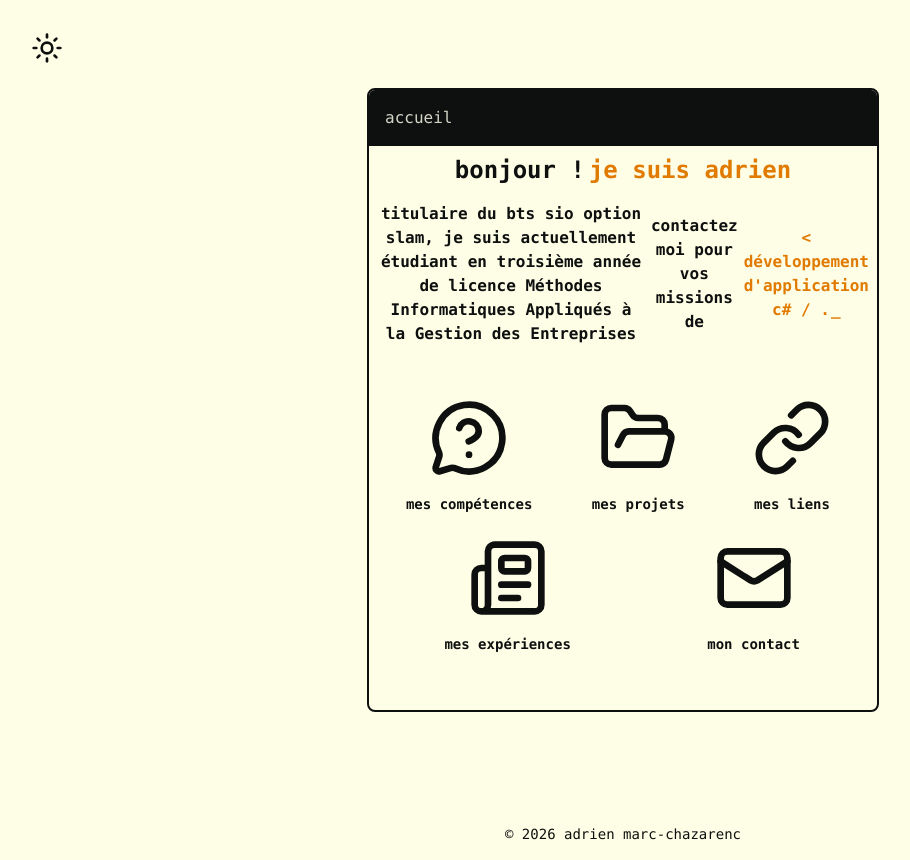
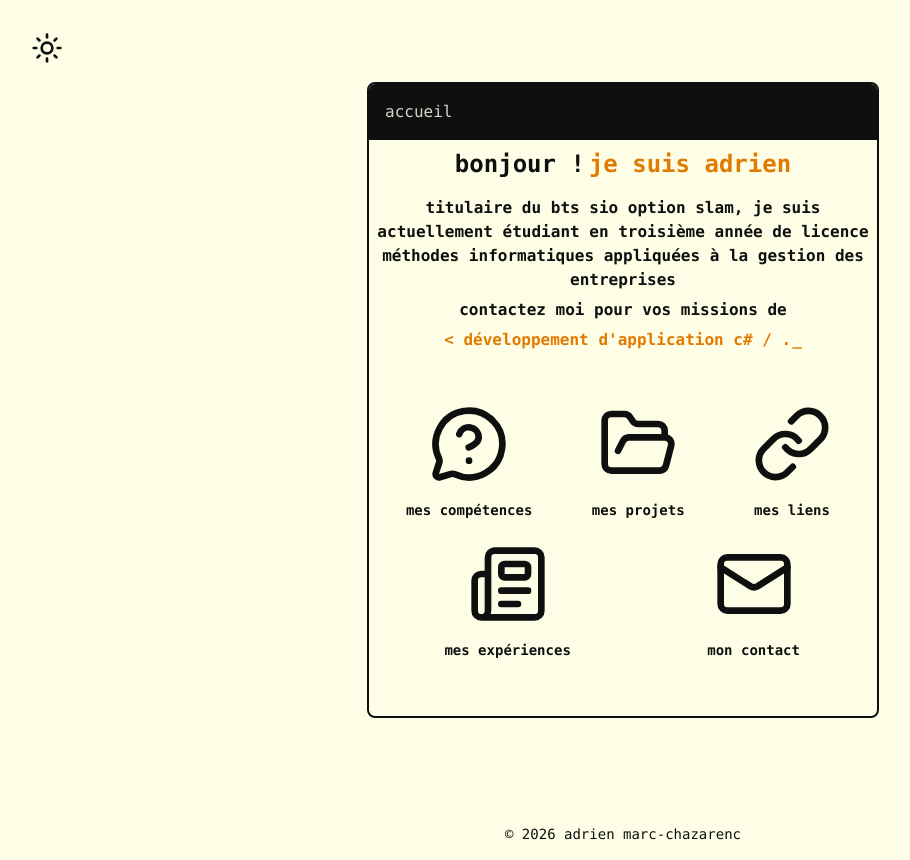
Before and after one commit to Sugarrats/portfollio, a React (Vite) app: page / in a window 1280 px wide. Shown: the whole page, without its empty margins (17-927 px from the left). Built offline with nearby package versions, Linux system fonts and the light colour scheme.

Commit message:
correction affichage

```diff
--- a/src/Elements/Presentation.jsx
+++ b/src/Elements/Presentation.jsx
@@ -63,10 +63,13 @@ export const Presentation = () => {
 
 
                 <div className="p-2 flex justify-center">
-                            <h1 className="flex flex-col sm:flex-row items-center gap-1.5 text-center text-sm sm:text-base font-bold">
-                                <span className="text-primaire">titulaire du bts sio option slam, je suis actuellement étudiant en troisième année de licence Méthodes Informatiques Appliqués à la Gestion des Entreprises</span>
-                                <span className="text-primaire">contactez moi pour vos missions de </span>
-                                <span className="text-secondaire">
+                    <h1 className="flex flex-col items-center gap-1.5 text-center text-sm sm:text-base font-bold max-w-3xl">
+                        <span className="text-primaire">
+                            titulaire du bts sio option slam, je suis actuellement étudiant en troisième année
+                            de licence méthodes informatiques appliquées à la gestion des entreprises
+                        </span>
+                        <span className="text-primaire">contactez moi pour vos missions de</span>
+                        <span className="text-secondaire block w-full min-h-[1.5em]">
                             <Typewriter
                                 options={{
                                     strings: [
```
Lines whose indentation alone changed are shown as unchanged.
